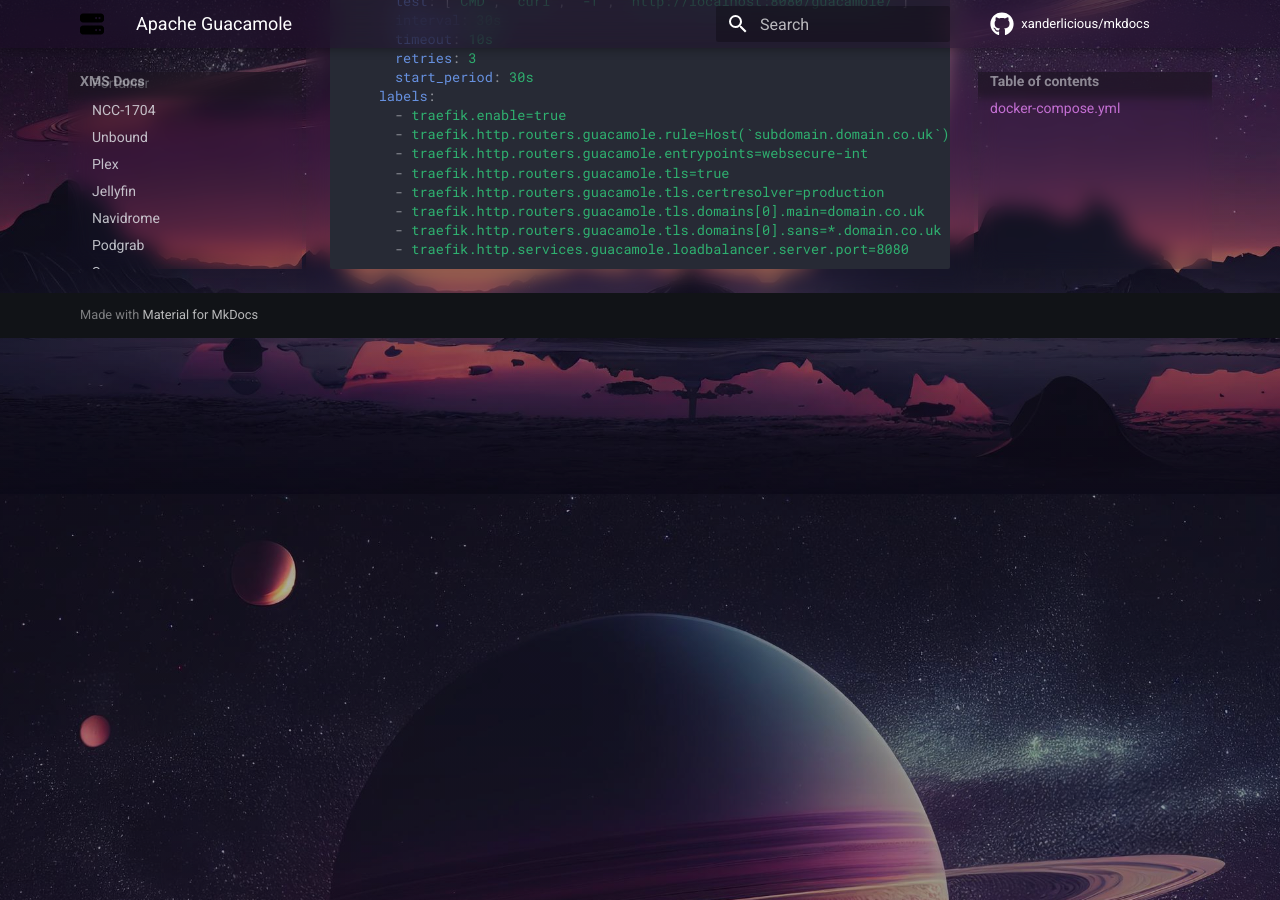
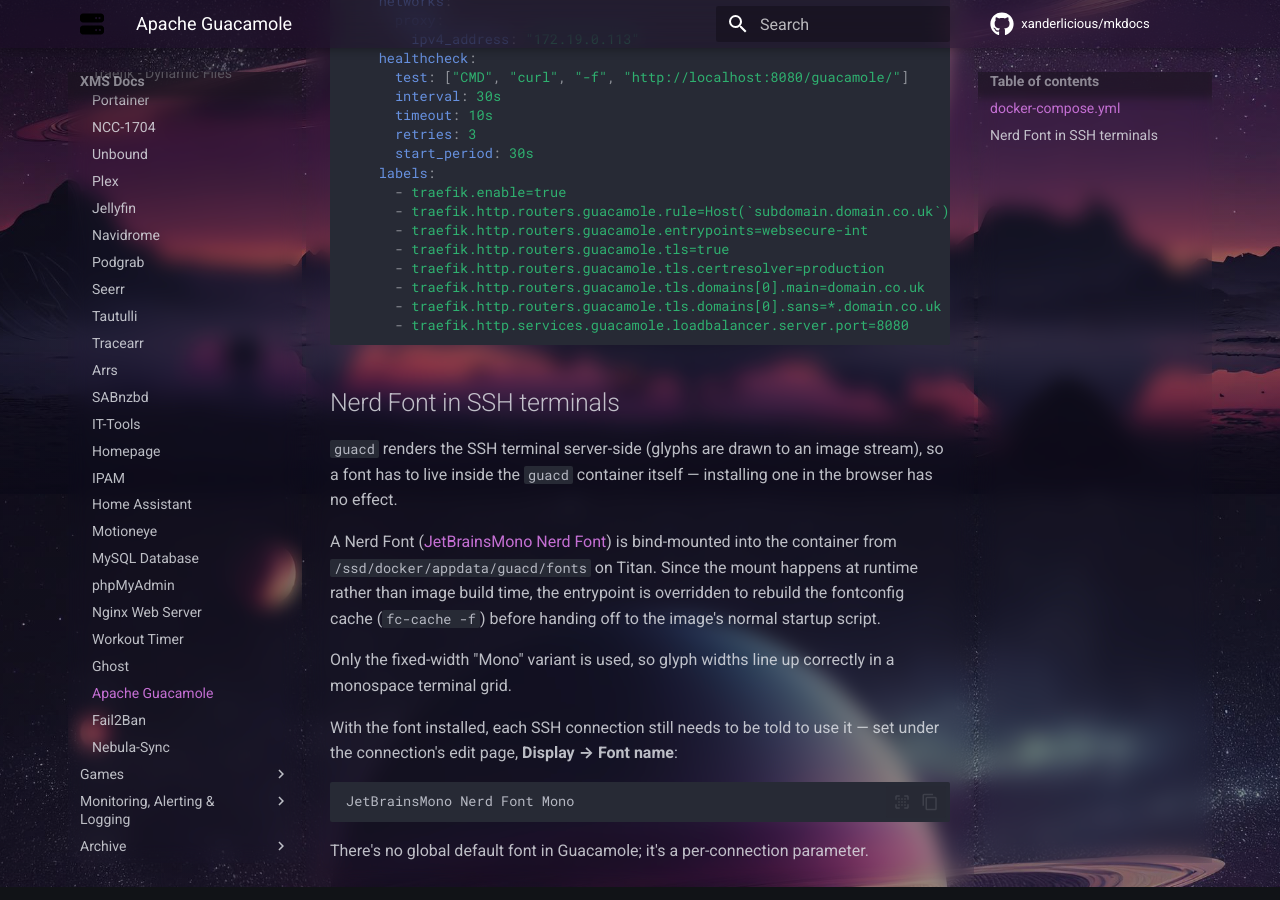
Before and after one commit to Xanderlicious/mkdocs, an MkDocs documentation site: the page built from docs/guacamole.md, in a window 1280 px wide and 900 px high, scrolled down 1306 px. Built offline with MkDocs 1.6.1 and Material for MkDocs 9.7.7, drawn with Linux system fonts in a browser that asks for light colours; comment, search, counter and statistics services are not loaded; some of the changed text lies outside the part shown.

Commit message:
Document Nerd Font setup for Guacamole SSH terminals
Notes the guacd font volume mount, the fc-cache entrypoint override,
and that the font name still needs setting per-connection since
Guacamole has no global default.

Co-Authored-By: Claude Sonnet 5 <noreply@anthropic.com>

````diff
--- a/docs/guacamole.md
+++ b/docs/guacamole.md
@@ -19,6 +19,10 @@ services:
     image: guacamole/guacd
     container_name: guacd
     restart: unless-stopped
+    entrypoint: ["/bin/sh", "-c"]
+    command: ["fc-cache -f && exec /opt/guacamole/entrypoint.sh"]
+    volumes:
+      - /ssd/docker/appdata/guacd/fonts:/usr/share/fonts/truetype/nerd-fonts:ro
     networks:
       proxy:
         ipv4_address: "172.19.0.112"
@@ -61,3 +65,19 @@ services:
       - traefik.http.routers.guacamole.tls.domains[0].sans=*.domain.co.uk
       - traefik.http.services.guacamole.loadbalancer.server.port=8080
 ```
+
+## Nerd Font in SSH terminals
+
+`guacd` renders the SSH terminal server-side (glyphs are drawn to an image stream), so a font has to live inside the `guacd` container itself — installing one in the browser has no effect.
+
+A Nerd Font ([JetBrainsMono Nerd Font](https://www.nerdfonts.com/font-downloads)) is bind-mounted into the container from `/ssd/docker/appdata/guacd/fonts` on Titan. Since the mount happens at runtime rather than image build time, the entrypoint is overridden to rebuild the fontconfig cache (`fc-cache -f`) before handing off to the image's normal startup script.
+
+Only the fixed-width "Mono" variant is used, so glyph widths line up correctly in a monospace terminal grid.
+
+With the font installed, each SSH connection still needs to be told to use it — set under the connection's edit page, **Display → Font name**:
+
+```
+JetBrainsMono Nerd Font Mono
+```
+
+There's no global default font in Guacamole; it's a per-connection parameter.
````
